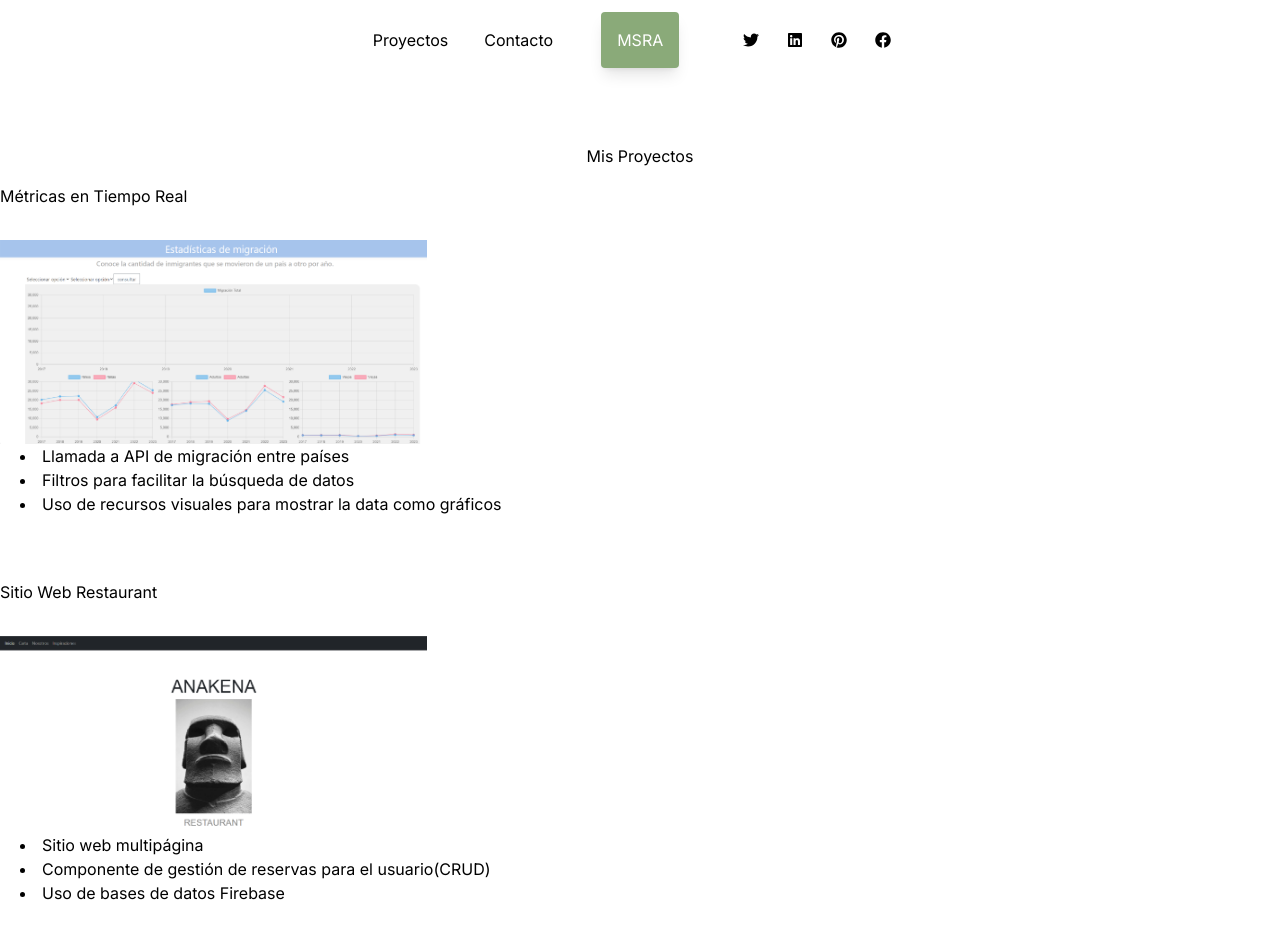
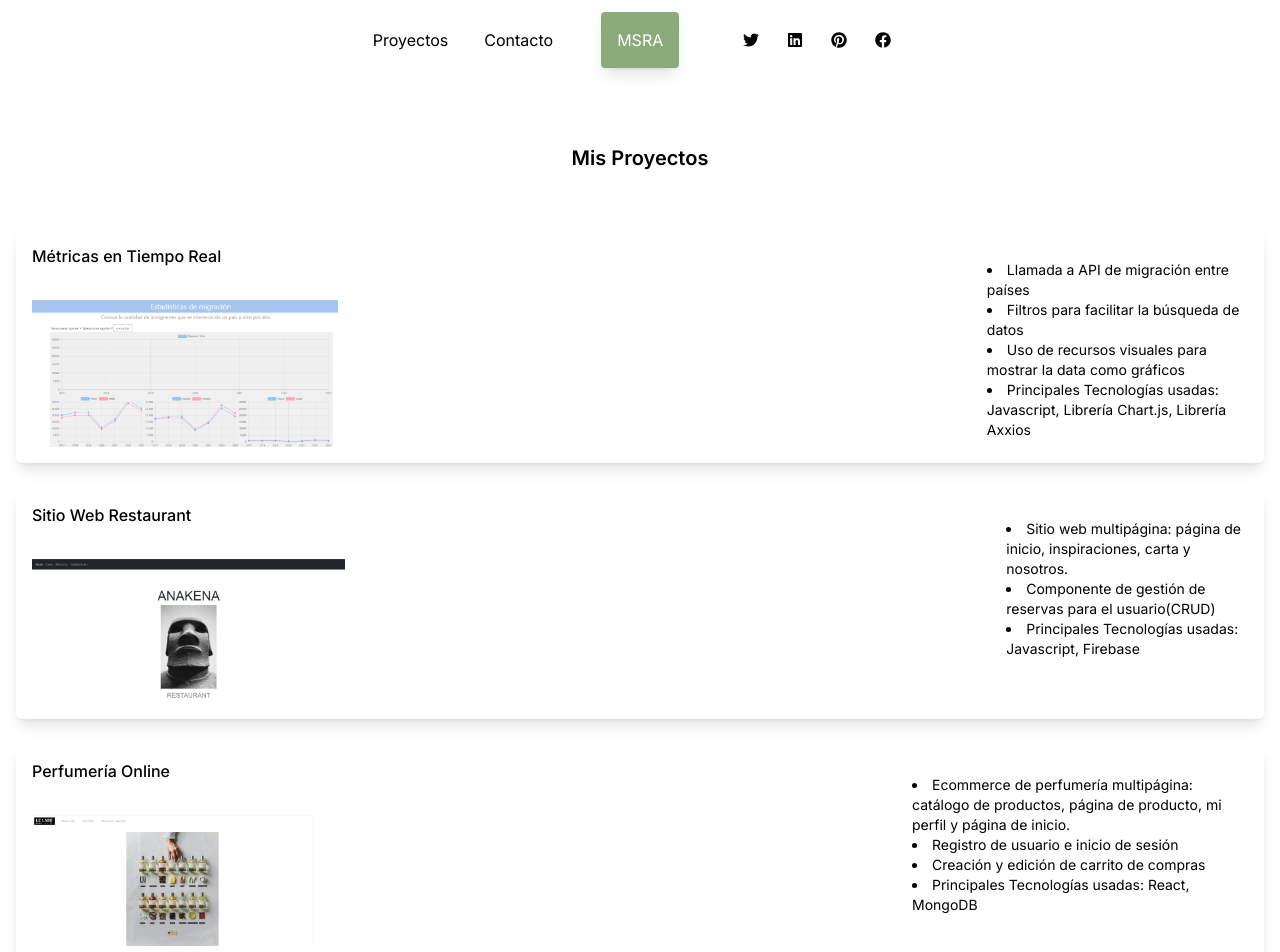
Before and after one commit to msrodriguez1/P6Portafolio, a Next.js app: page /proyectos in a window 1280 px wide. Shown: the top 952 px of the page. Built offline with nearby package versions, Linux system fonts and the light colour scheme.

Commit message:
cambios varios

```diff
--- a/src/app/contacto/page.jsx
+++ b/src/app/contacto/page.jsx
@@ -10,9 +10,13 @@ export default function page() {
   return (
     <div>
       <Header />
-      <main>
-        <h2>Contacto</h2>
-        <p>Información de contacto...</p>
+      <main className="h-screen flex flex-column justify-center items-center">
+        <div className=" flex-column justify-between w-2/3 h-2/3 rounded-md shadow-lg bg-white p-4">
+        <h2>mail: maria.rodriguezalliende@gmail.com</h2>
+        <h2>celular: +56995533525</h2>
+        <h2>linkedIn: https//:linkedinurlprueba.cl</h2>
+
+        </div>
       </main>
       <Footer />
     </div>
--- a/src/app/proyectos/page.jsx
+++ b/src/app/proyectos/page.jsx
@@ -14,40 +14,49 @@ export default function page() {
 
       <main className="flex-grow w-full flex flex-col justify-between">
         <div className="text-center mb-4 mt-16">
-          <h1>Mis Proyectos</h1>
+          <h1 className="text-xl font-semibold">Mis Proyectos</h1>
         </div>
 
-        <div className="flex-grow flex flex-col justify-between">
-          <div className="flex flex-col  mb-16">
-            <h1 className="mb-8">Métricas en Tiempo Real</h1>
+        <div className="flex-grow flex flex-col justify-between p-4 ">
+          <div className="flex flex-row space-x-4 mt-6 rounded-md shadow-lg bg-white p-4">
+            <div  className="flex flex-col">
+            <h1 className=" font-medium mb-8 text-base">Métricas en Tiempo Real</h1>
             <img src="/Migracion.png" alt="Migración" className="w-1/3 h-auto" />
-            <ul  className="list-disc list-inside pl-5">
+            </div>
+            <ul  className="list-disc list-inside pl-5 mt-4 text-sm">
               <li>Llamada a API de migración entre países</li>
               <li>Filtros para facilitar la búsqueda de datos</li>
               <li>Uso de recursos visuales para mostrar la data como gráficos</li>
+              <li> Principales Tecnologías usadas: Javascript, Librería Chart.js, Librería Axxios</li>
+            </ul>
+          </div>
+
+          <div className="flex flex-row mt-6  space-x-4  rounded-md overflow-hidden shadow-lg bg-white p-4">
+          <div  className="flex flex-col">
+
+            <h1 className=" font-medium mb-8 text-base">Sitio Web Restaurant</h1>
+            <img src="/Anakena.png" alt="Anakena" className="w-1/3 h-auto" />
+            </div>
+            <ul  className="list-disc list-inside pl-5 mt-4 text-sm">
+              <li>Sitio web multipágina: página de inicio, inspiraciones, carta y nosotros.</li>
+              <li>Componente de gestión de reservas para el usuario(CRUD)</li>
+              <li> Principales Tecnologías usadas: Javascript, Firebase</li>
 
             </ul>
           </div>
 
-          <div className="flex flex-col  mb-16">
-            <h1 className="mb-8">Sitio Web Restaurant</h1>
-            <img src="/Anakena.png" alt="Anakena" className="w-1/3 h-auto" />
-            <ul  className="list-disc list-inside pl-5">
-              <li>Sitio web multipágina</li>
-              <li>Componente de gestión de reservas para el usuario(CRUD)</li>
-              <li>Uso de bases de datos Firebase</li>
+          <div className="flex flex-row space-x-4 mt-6 rounded-md overflow-hidden shadow-lg bg-white p-4">
+          <div  className="flex flex-col">
 
-            </ul>
-          </div>
-
-          <div className="flex flex-col  mb-16">
-            <h1 className="mb-8">Perfumería Online</h1>
+            <h1 className=" font-medium mb-8 text-base">Perfumería Online</h1>
             <img src="/Lelabo.png" alt="Le Labo" className="w-1/3 h-auto" />
-            <ul  className="list-disc list-inside pl-5">
+           </div>
+            <ul  className="list-disc list-inside pl-5 mt-4 text-sm">
               <li>Ecommerce de perfumería multipágina: catálogo de productos, página de producto, mi perfil y página de inicio.</li>
               <li>Registro de usuario e inicio de sesión</li>
               <li>Creación y edición de carrito de compras</li>
-              <li>Página de checkout</li>
+              <li>Principales Tecnologías usadas: React, MongoDB</li>
+
             </ul>
           </div>
         </div>
```
